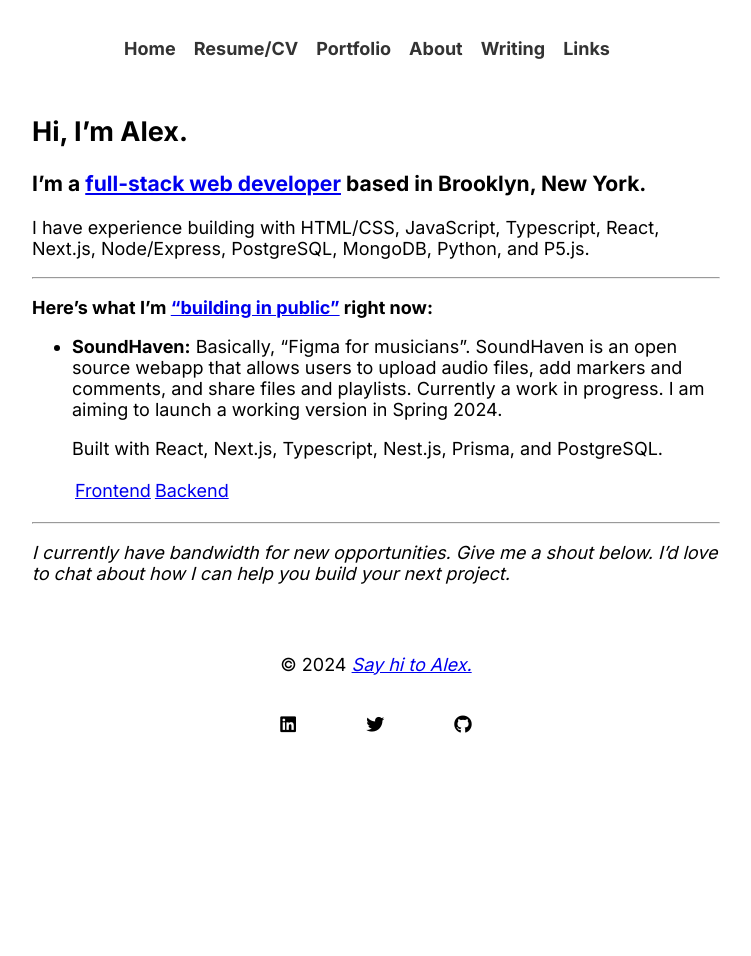
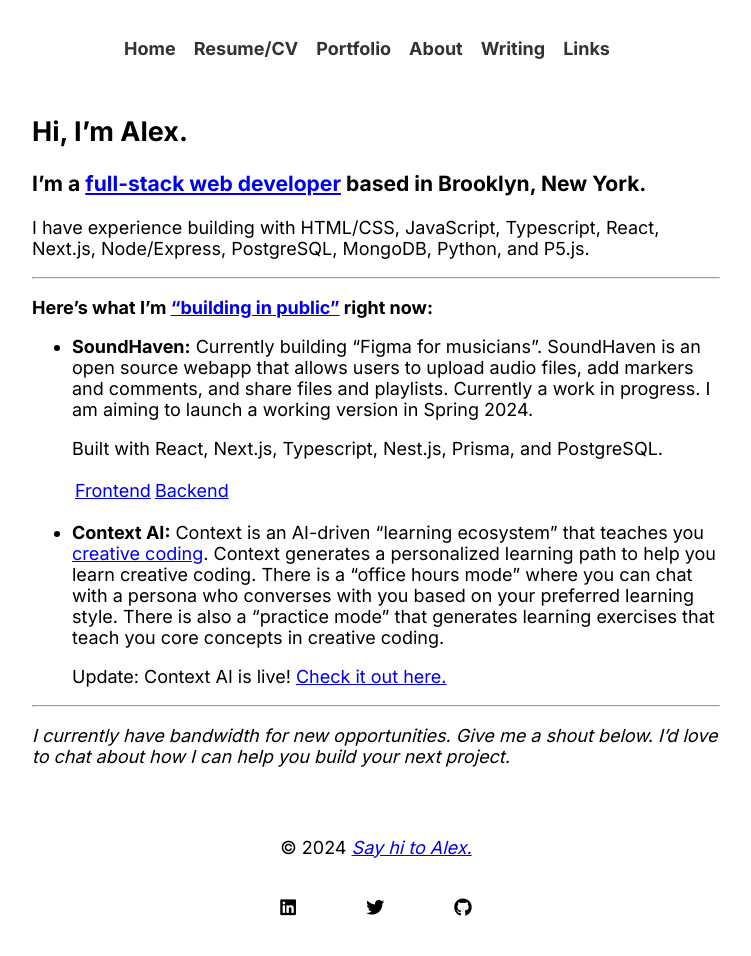
Before and after one commit to alexdwagner/alexdwagner.github.io, a Jekyll site: the page built from index.md, in a window 1280 px wide. Shown: the whole page, without its empty margins (264-1015 px from the left). Built offline with Jekyll 4.4.1, drawn with Linux system fonts in a browser that asks for light colours; before the commit the page ends 900 px from its top, so only the background shows below that.

Commit message:
Updated home page text.

```diff
--- a/index.md
+++ b/index.md
@@ -16,11 +16,15 @@ I have experience building with HTML/CSS, JavaScript, Typescript, React, Next.js
 
 **Here's what I'm ["building in public"](https://publiclab.co/building-in-public/what-is-it) right now:**
 
-* **SoundHaven:** Basically, "Figma for musicians". SoundHaven is an open source webapp that allows users to upload audio files, add markers and comments, and share files and playlists. Currently a work in progress. I am aiming to launch a working version in Spring 2024.
+* **SoundHaven:** Currently building "Figma for musicians". SoundHaven is an open source webapp that allows users to upload audio files, add markers and comments, and share files and playlists. Currently a work in progress. I am aiming to launch a working version in Spring 2024.
 
     Built with React, Next.js, Typescript, Nest.js, Prisma, and PostgreSQL.
 
     [Frontend](https://github.com/alexdwagner/soundhaven-frontend) | [Backend](https://github.com/alexdwagner/soundhaven-backend)
+
+* **Context AI:** Context is an AI-driven "learning ecosystem" that teaches you [creative coding](https://p5js.org/). Context generates a personalized learning path to help you learn creative coding. There is a "office hours mode" where you can chat with a persona who converses with you based on your preferred learning style. There is also a "practice mode" that generates learning exercises that teach you core concepts in creative coding.
+
+    Update: Context AI is live! [Check it out here.](https://context-learn.com/)
 
 <!-- * **[CodeFriends](https://github.com/alexdwagner/code-friends):** A mentorship platform for developers. CodeFriends allows you to connect with mentors and peers who can help you learn to code, as well as navigate the process of finding a job. Built with React, Next.js, TailwindCSS.
 
```
